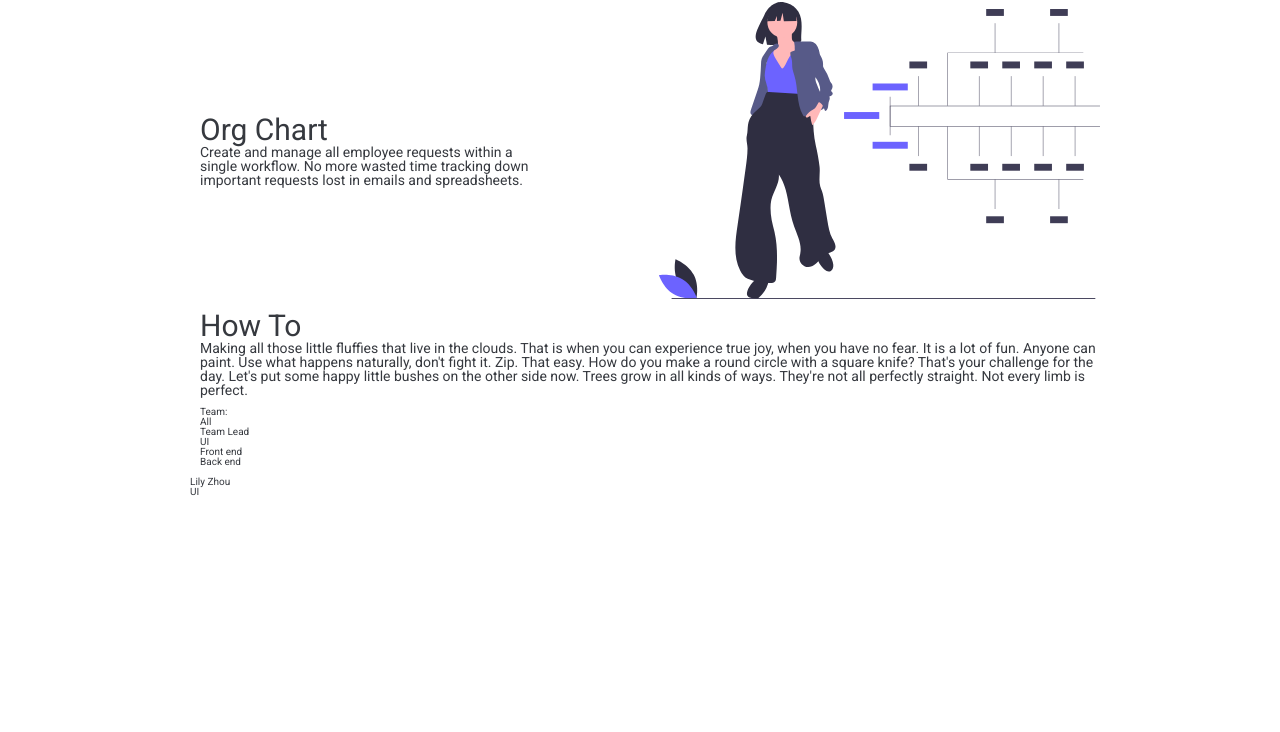
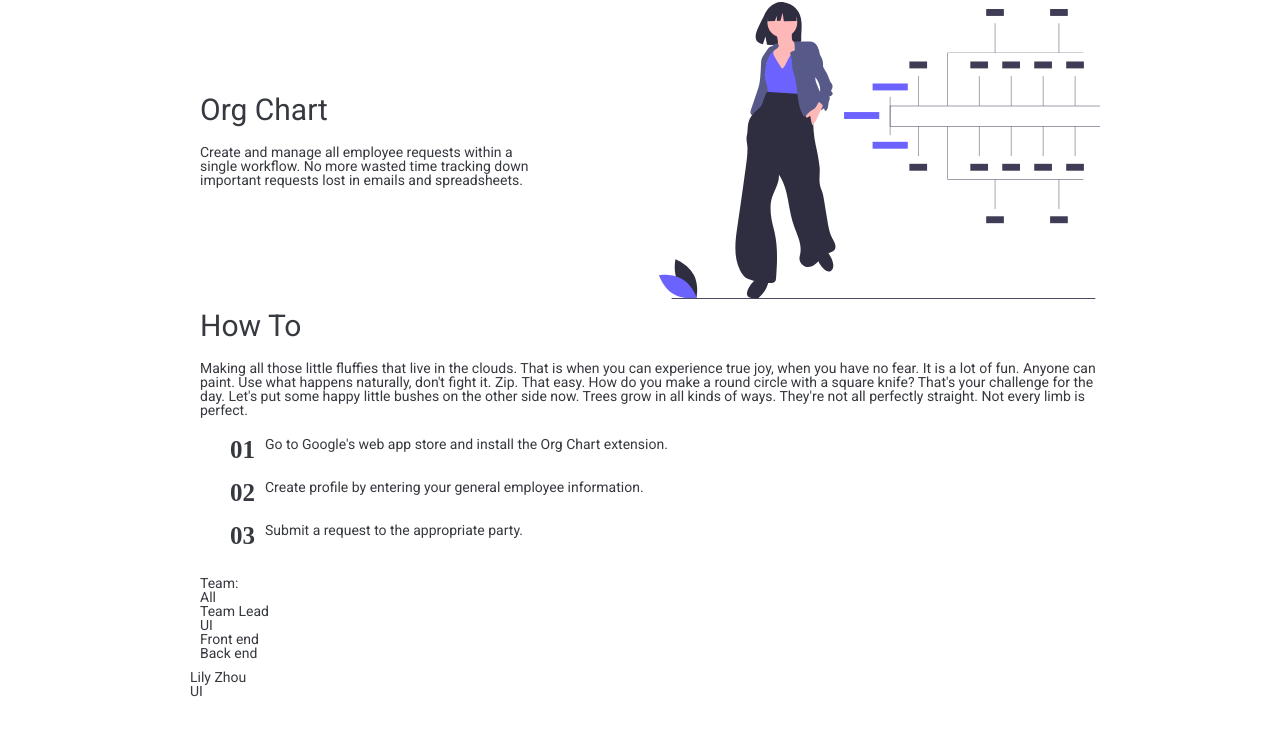
Before and after one commit to build-org-chart/Web-UI-Lilly-Zhou, a plain HTML site: page index.html in a window 1280 px wide. Shown: the part 68-800 px from the top of the page. Drawn offline with Linux system fonts and the light colour scheme; a web font is replaced by a local one.

Commit message:
added steps for how-to class

```diff
--- a/index.html
+++ b/index.html
@@ -42,6 +42,11 @@
             <div class="how-to-text">
                 <h1>How To</h1>
                 <p>Making all those little fluffies that live in the clouds. That is when you can experience true joy, when you have no fear. It is a lot of fun. Anyone can paint. Use what happens naturally, don't fight it. Zip. That easy. How do you make a round circle with a square knife? That's your challenge for the day. Let's put some happy little bushes on the other side now. Trees grow in all kinds of ways. They're not all perfectly straight. Not every limb is perfect.</p>
+                <ol class="steps-list">
+                    <li class="step">Go to Google's web app store and install the Org Chart extension.</li>
+                    <li class="step">Create profile by entering your general employee information.</li>
+                    <li class="step">Submit a request to the appropriate party.</li>
+                </ol>
             </div>
             <!-- Carousel of images -->
             <div class="how-to-image">
--- a/less/index.less
+++ b/less/index.less
@@ -4,6 +4,7 @@
     padding: 0;
 }
 
+@import url('https://fonts.googleapis.com/css?family=Abril+Fatface');
 @import 'reset.less';
 @import 'variables.less';
 @import 'mixins.less';
@@ -20,6 +21,7 @@ body {
 	box-sizing: border-box;
 	min-width: 300px;
     margin: 0;
+    font-size: 1.4rem;
 }
 
 a {
@@ -36,10 +38,6 @@ h1 {
     font-size: 3rem;
 }
 
-p {
-    font-size: 1.4rem;
-}
-
 section {
     width: 100%;
     margin: 10px;
--- a/less/main.less
+++ b/less/main.less
@@ -1,4 +1,10 @@
 .product {
+
+    p {
+        margin-top: 2rem;
+        margin-bottom: 2rem;
+    }
+
     .product-text {
         width: 49%;
         .flex(space-around, flex-start, column)
@@ -12,3 +18,33 @@
         }
     }
 }
+
+.how-to {
+
+    p {
+        margin-top: 2rem;
+        margin-bottom: 2rem;
+    }
+
+    .steps-list {
+        width: 100%;
+        margin: auto;
+
+        .step {
+            counter-increment: my-awesome-counter;
+            display: flex;
+            width: 100%;
+            font-size: 1.4rem;
+            margin: 1.8rem 3.0rem;
+        }
+
+        .step::before {
+            content: "0" counter(my-awesome-counter);
+            font-weight: bold;
+            font-size: 2.5rem;
+            margin-right: 1rem;
+            font-family: 'Abril Fatface', serif;
+            line-height: 1;
+        }
+    }
+}
```
Also changed, not shown: css/index.css.
